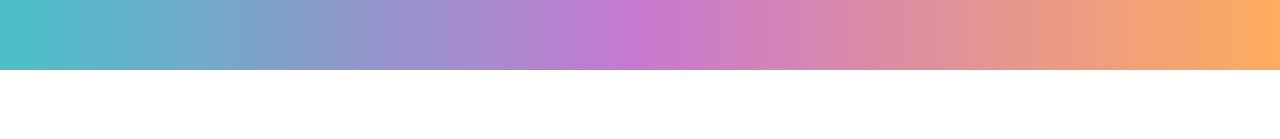
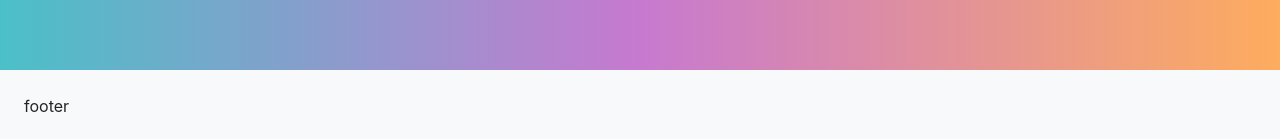
Before and after one commit to ruthtempo/online-store-react, a React (Create React App) app: page / in a window 1280 px wide. Shown: the part 810-949 px from the top of the page. Before the commit the page ends 880 px from the top, so only its background shows below. Built offline with nearby package versions, Linux system fonts and the light colour scheme.

Commit message:
add footer

```diff
--- a/src/App.tsx
+++ b/src/App.tsx
@@ -17,6 +17,7 @@ function App() {
           <Route path="*" element={<p>Page does not exist</p>}></Route>
         </Routes>
       </Container>
+      <footer className="p-4 bg-light">footer</footer>
     </>
   );
 }
```
